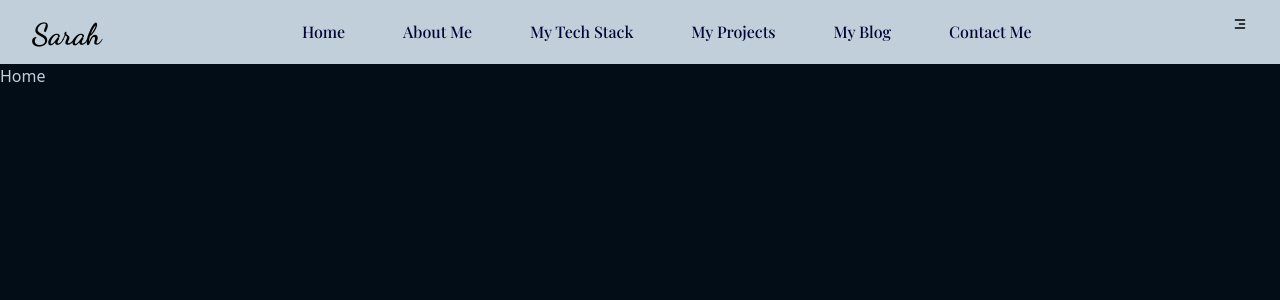
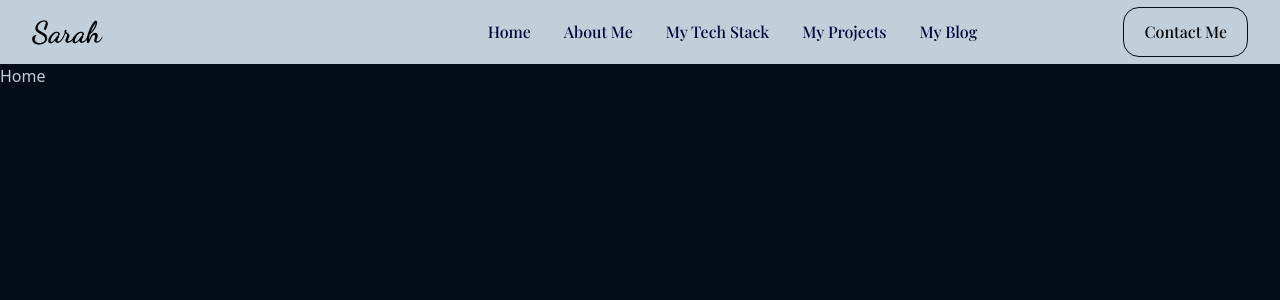
Before and after one commit to Sarah-Obarhoro/Sarah-Obarhoro-portfolio, a React (Vite) app: page / in a window 1280 px wide. Shown: the top 300 px of the page. Built offline with nearby package versions, Linux system fonts and the light colour scheme; a web font is replaced by a local one.

Commit message:
Completed Navbar styling

```diff
--- a/src/components/Navbar.jsx
+++ b/src/components/Navbar.jsx
@@ -1,11 +1,34 @@
 import { Link } from "react-router-dom";
+import { useState, useEffect } from "react";
 import { CgMenuRightAlt } from "react-icons/cg";
 
 const Navbar = () => {
+  const [menuOpen, setMenuOpen] = useState(false);
+  const [isSticky, setIsSticky] = useState(false);
+
+  const toggleMenu = () => {
+    setMenuOpen(!menuOpen);
+  };
+
+  useEffect(() => {
+    const handleScroll = () => {
+      if (window.scrollY > 0) {
+        setIsSticky(true);
+      }
+    };
+
+    window.addEventListener("scroll", handleScroll);
+  }, []);
+
   return (
-    <div className="bg-blue align-middle flex justify-between px-8 h-16 pt-4">
+    <nav className={`${isSticky ? "sticky top-0 left-0 right-0" : ""}`}>
+      <div className="bg-blue items-center flex justify-between px-8 h-16">
+        <Link to="/">
           <h1 className="font-dancingScript text-3xl font-extrabold">Sarah</h1>
-      <ul className="text-navy flex justify-between w-3/5 font-playFair font-medium py-1">
+        </Link>
+
+        {/* Styling for larger screens */}
+        <ul className="text-navy hidden lg:flex justify-between w-3/5 font-playFair font-medium pl-60">
           <li>
             <Link to="/">Home</Link>
           </li>
@@ -25,13 +48,48 @@ const Navbar = () => {
           <li>
             <Link to="/blog">My Blog</Link>
           </li>
+        </ul>
+
+        <button className="border border-black px-5 py-3 rounded-2xl text-center items-center hover:bg-black hover:text-blue hidden lg:flex font-playFair font-medium">
+          <Link to="/contact">Contact Me</Link>
+        </button>
+
+        {/* Menu button for small screens */}
+        <button onClick={toggleMenu} className="lg:hidden">
+          <CgMenuRightAlt className="text-3xl" />
+        </button>
+      </div>
+
+      {/* Nav items for smaller screens */}
+      {menuOpen && (
+        <div className="mt-2 bg-blue rounded pb-8 mx-4">
+          <ul className="text-navy font-playFair font-medium py-4 pl-5">
+            <li>
+              <Link to="/">Home</Link>
+            </li>
 
             <li>
-          <Link to="/contact">Contact Me</Link>
+              <Link to="/about">About Me</Link>
+            </li>
+
+            <li>
+              <Link to="/technologies">My Tech Stack</Link>
+            </li>
+
+            <li>
+              <Link to="/projects">My Projects</Link>
+            </li>
+
+            <li>
+              <Link to="/blog">My Blog</Link>
             </li>
           </ul>
-      <CgMenuRightAlt className="" />
+          <button className="border border-black px-4 py-2 ml-4 rounded-2xl text-center items-center hover:bg-black hover:text-blue font-playFair font-medium text-sm">
+            <Link to="/contact">Contact Me</Link>
+          </button>
         </div>
+      )}
+    </nav>
   );
 };
 
```
Lines whose indentation alone changed are shown as unchanged.
